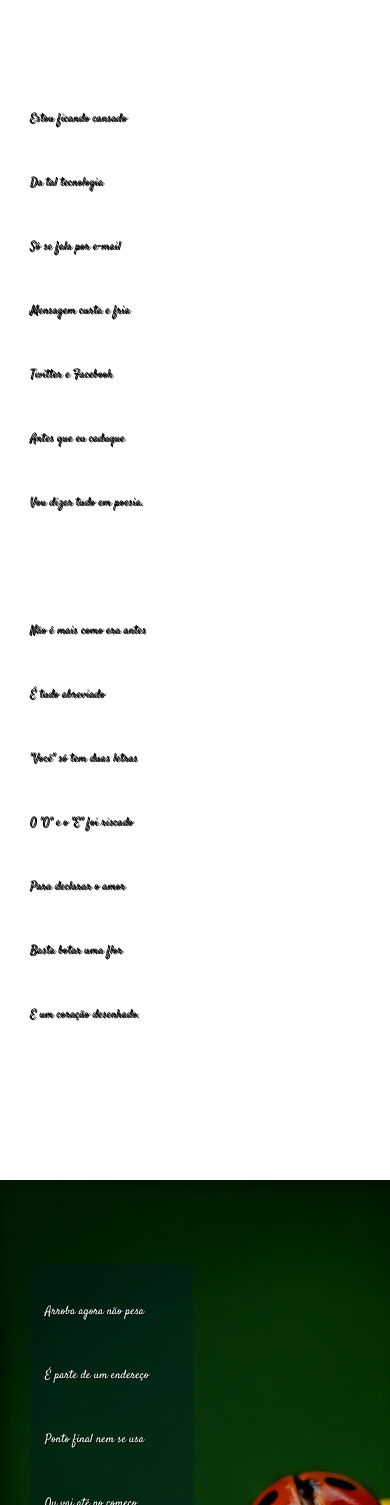
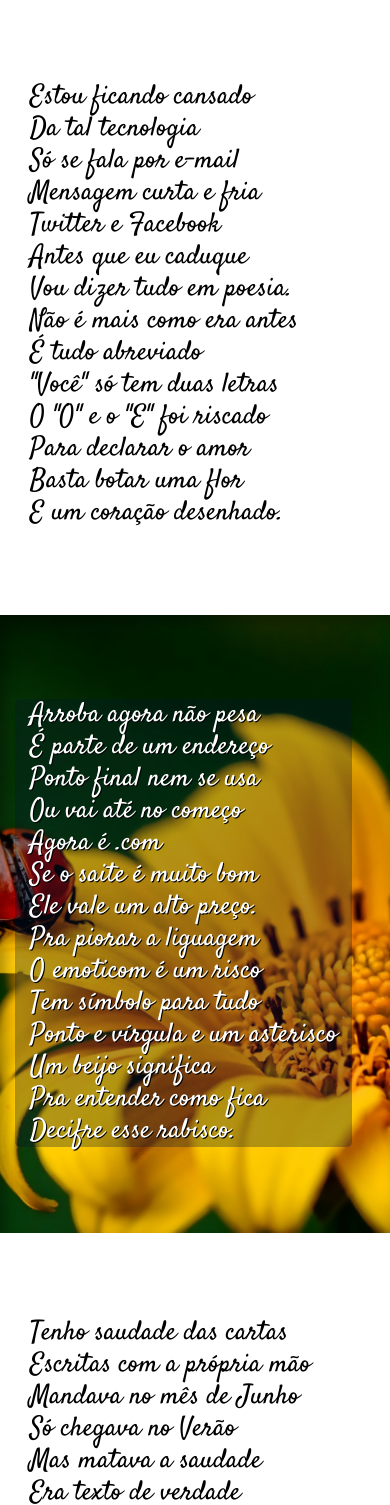
Before and after one commit to periclesmartins/projeto-cordel, a plain HTML site: page index.html in a window 390 px wide. Shown: the part 158-1663 px from the top of the page. Drawn offline with Linux system fonts and the light colour scheme.

Commit message:
Atualizei a responsividade

```diff
--- a/estilo/style.css
+++ b/estilo/style.css
@@ -30,8 +30,8 @@ header {
 header > h1 {
     padding-top: 50px;
     text-transform: small-caps;
-    font-family: var(--fonte3);
-    font-size: 5vw; /* tamanho do texto fica responsivo a tamanho da tela*/
+    font-size: 8vw; /* tamanho do texto fica responsivo a tamanho da tela*/
+    text-shadow: 1px 1px 10px #000000;
 }
 
 header > p {
@@ -50,15 +50,21 @@ header a:hover, footer a:hover {
 
 .paragrafos {
     font-family: var(--fonte2);
-    font-size: 3vw;
+    font-size: 27px;
     text-shadow: 1px 1px 0px #000000;
+}
+
+.paragrafos1 {
+    font-family: var(--fonte2);
+    font-size: 27px;
 }
 
 section {
     padding-top: 10vh;
     padding-bottom: 10vh;
     line-height: 2em;
-    padding-left: 30px;
+    padding-left: 15px;
+    padding-right: 15px;
 }
 
 section.normal {
@@ -68,15 +74,23 @@ section.normal {
 
 section.imagem {
     background-color: #0000003f;
-    color: white;
+    color: #ffffff;
     box-shadow: inset 6px 6px 13px 0px #0000004d;
     background-size: cover;
     background-attachment: fixed;
 }
 
-section.imagem > pre {
+section.imagem > p {
     display: inline-block;
     background-color: #0115304d;
+    border-radius: 5px;
+    padding-left: 15px;
+    padding-right: 15px;
+}
+
+section.normal > p {
+    display: inline-block;
+    background-color: #ffffff00;
     border-radius: 5px;
     padding-left: 15px;
     padding-right: 15px;
--- a/index.html
+++ b/index.html
@@ -20,8 +20,7 @@
     </header>
     <main>
         <section class="normal">
-            <pre>
-                <p class="paragrafos">
+            <p class="paragrafos1">
                 Estou ficando cansado <br>
                 Da tal tecnologia <br>
                 Só se fala por e-mail <br>
@@ -29,10 +28,6 @@
                 Twitter e Facebook <br>
                 Antes que eu caduque <br>
                 Vou dizer tudo em poesia. <br>
-                </p>
-            </pre>
-            <pre>
-                <p class="paragrafos">
                 Não é mais como era antes <br>
                 É tudo abreviado <br>
                 "Você" só tem duas letras <br>
@@ -41,10 +36,8 @@
                 Basta botar uma flor <br>
                 E um coração desenhado. <br>
             </p>
-            </pre>
         </section>
         <section class="imagem" id="img01">
-            <pre>
             <p class="paragrafos">
                 Arroba agora não pesa <br>
                 É parte de um endereço <br>
@@ -53,8 +46,6 @@
                 Agora é .com <br>
                 Se o saite é muito bom <br>
                 Ele vale um alto preço. <br>
-                </p>
-                <p class="paragrafos">
                 Pra piorar a liguagem <br>
                 O emoticom é um risco <br>
                 Tem símbolo para tudo <br>
@@ -63,12 +54,10 @@
                 Pra entender como fica <br>
                 Decifre esse rabisco. <br>
             </p>
-            </pre>
         </section>
 
         <section class="normal">
-            <pre>
-                <p class="paragrafos">
+            <p class="paragrafos1">
                 Tenho saudade das cartas <br>
                 Escritas com a própria mão <br>
                 Mandava no mês de Junho <br>
@@ -77,10 +66,8 @@
                 Era texto de verdade <br>
                 Nas linhas do coração. <br>
             </p>
-            </pre>
         </section>
         <section class="imagem" id="img02">
-            <pre>
             <p class="paragrafos">
                 Agora, escrevo e envio <br>
                 Chegando na mesma hora <br>
@@ -90,11 +77,9 @@
                 O mundo ficou cativo <br>
                 Da tecnologia do agora. <br>
             </p>
-            </pre>
         </section>
         <section class="normal">
-            <pre>
-                <p class="paragrafos">
+            <p class="paragrafos1">
                 Felizmente, pra orar <br>
                 Não precisa de internet <br>
                 Deus escuta todo mundo <br>
@@ -103,7 +88,6 @@
                 Seus lábios são aparelhos <br>
                 Deixe que Deus interprete. <br>
             </p>
-            </pre>
         </section>
     </main>
     <footer>
```
Lines whose indentation alone changed are shown as unchanged.
